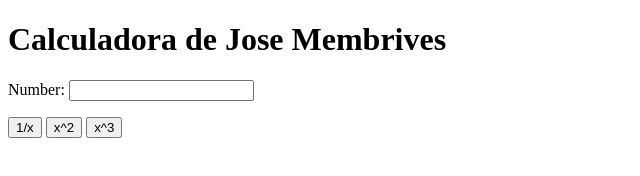
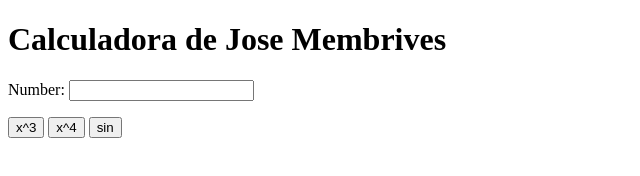
Before and after one commit to jmembrives/my_calculator, a plain HTML site: page index.html in a window 1280 px wide. Shown: the full height of the page, 0-640 px from the left. Drawn offline with Linux system fonts and the light colour scheme.

Commit message:
x^3,x^4 & sine buttons

```diff
--- a/index.html
+++ b/index.html
@@ -3,29 +3,29 @@
 	<head>
 		<title>Calculator</title>
 		<meta charset="utf-8">
-    </head>
+	</head>
 	<body>
 		<h1>Calculadora de Jose Membrives</h1>
 		Number:
 		<input type="text" id="n1">
 		<p>
-			<button onclick="inverse()"> 1/x </button>
-			<button onclick="square()"> x^2 </button>
 			<button onclick="cube()"> x^3 </button>
+			<button onclick="power_4()"> x^4</button>
+			<button onclick="sine()"> sin </button>
 		</p>
 		<script type="text/javascript">
 			function cube() {
 				var num = document.getElementById("n1");
 				num.value = Math.pow(num.value, 3);
 			}
-			function square() {
+			function power_4() {
 				var num = document.getElementById("n1");
-				num.value = Math.pow(num.value, 2);
+				num.value = Math.pow(num.value, 4);
 			}
-			function inverse() {
+   		    function sine() {
 				var num = document.getElementById("n1");
-				num.value = 1/num.value;
+				num.value = Math.sin(num.value);
 			}
 		</script>
-</body>
+	</body>
 </html>
```
